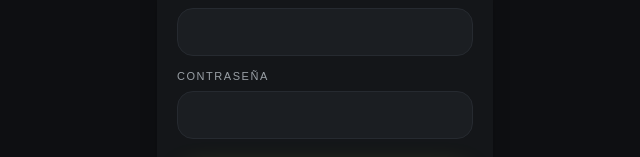
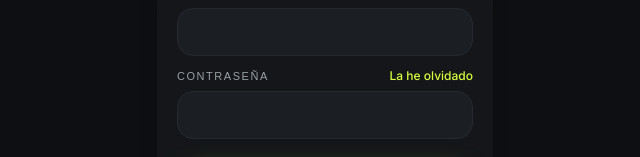
Before and after one commit to DammnDaniel/gymApp, a Next.js app: page /login in a window 1280 px wide. Shown: the part 360-517 px from the top of the page, without its empty margins (315-955 px from the left). Built offline with nearby package versions, Linux system fonts and the light colour scheme; no server answers; a web font is replaced by a local one.

Commit message:
feat(auth): add password recovery

```diff
--- a/app/(auth)/login/page.tsx
+++ b/app/(auth)/login/page.tsx
@@ -1,11 +1,13 @@
 "use client";
 
 import { useState } from "react";
-import { useRouter } from "next/navigation";
+import Link from "next/link";
+import { useRouter, useSearchParams } from "next/navigation";
 import { loginRequest } from "@/lib/auth";
 
 export default function LoginPage() {
   const router = useRouter();
+  const searchParams = useSearchParams();
   const [username, setUsername] = useState("");
   const [password, setPassword] = useState("");
   const [error, setError] = useState<string | null>(null);
@@ -60,9 +62,17 @@ export default function LoginPage() {
           />
         </div>
         <div>
-          <label className="mb-1.5 block font-mono text-[11px] uppercase tracking-kicker text-ink-mute">
-            Contraseña
-          </label>
+          <div className="mb-1.5 flex items-center justify-between gap-3">
+            <label className="font-mono text-[11px] uppercase tracking-kicker text-ink-mute">
+              Contraseña
+            </label>
+            <Link
+              href="/forgot-password"
+              className="text-xs font-medium text-accent transition hover:text-accent-press"
+            >
+              La he olvidado
+            </Link>
+          </div>
           <input
             type="password"
             autoComplete="current-password"
@@ -73,8 +83,20 @@ export default function LoginPage() {
           />
         </div>
 
+        {searchParams.get("passwordUpdated") === "1" && (
+          <p
+            role="status"
+            className="rounded-md border border-accent/20 bg-accent-soft px-4 py-2.5 text-sm text-ink"
+          >
+            Contraseña actualizada. Ya puedes iniciar sesión.
+          </p>
+        )}
+
         {error && (
-          <p className="rounded-md bg-[rgba(255,93,93,0.1)] px-4 py-2.5 text-sm text-danger">
+          <p
+            role="alert"
+            className="rounded-md bg-[rgba(255,93,93,0.1)] px-4 py-2.5 text-sm text-danger"
+          >
             {error}
           </p>
         )}
```
